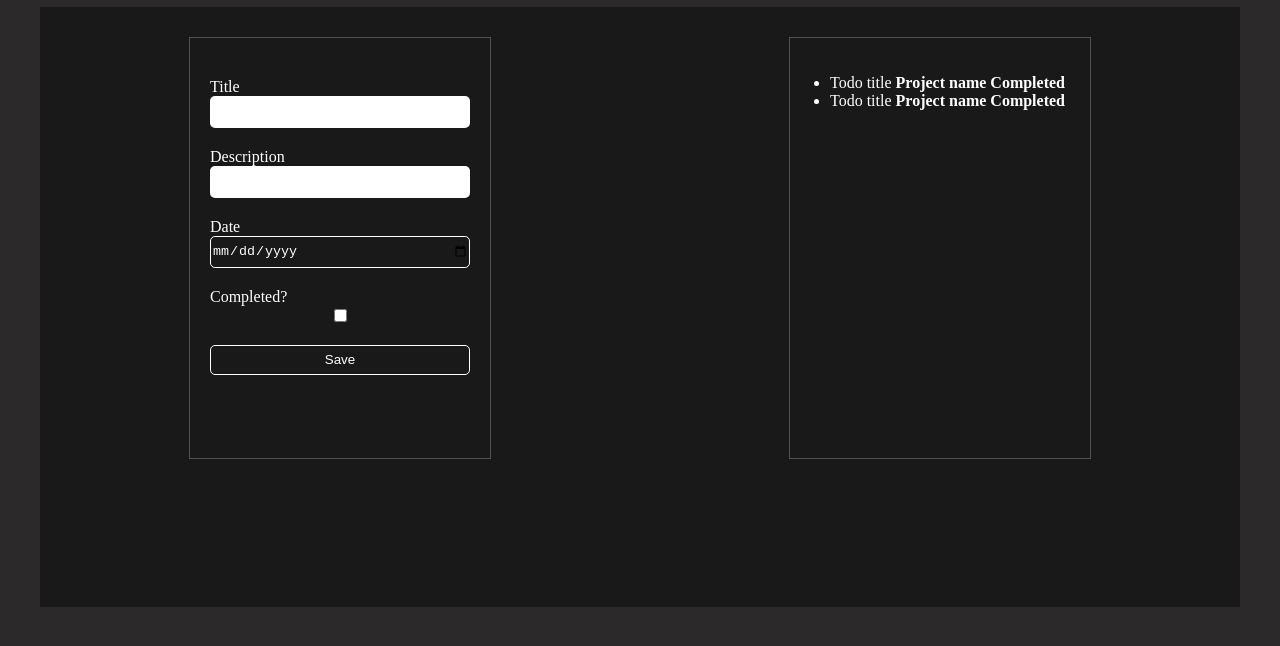
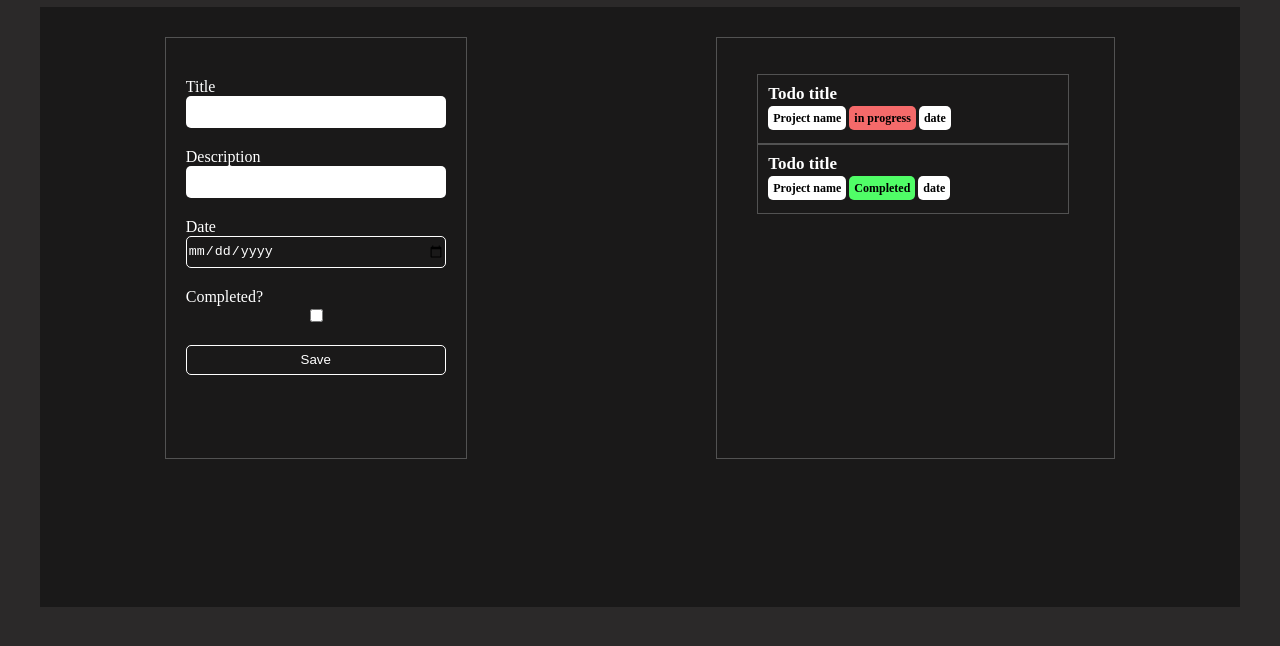
Before and after one commit to TashfeenRao/todo-js, a website built with webpack: page dist/index.html in a window 1280 px wide. Shown: the part 78-724 px from the top of the page. Built offline with nearby package versions, Linux system fonts and the light colour scheme.

Commit message:
finish the syle for list of todo

```diff
--- a/src/style.css
+++ b/src/style.css
@@ -32,9 +32,10 @@ nav ul {
   background-color: rgb(26, 25, 25);
 }
 
-.toto-form, .todo-list{
+.toto-form,
+.todo-list {
   margin-top: 30px;
-    border: 1px solid   rgb(82, 82, 82);
+  border: 1px solid rgb(82, 82, 82);
   height: 400px;
   margin-left: auto;
   margin-right: auto;
@@ -43,26 +44,60 @@ nav ul {
   padding-top: 20px;
 }
 
-form .form-input{
+form .form-input {
   display: flex;
   flex-direction: column;
- padding:20px 20px 0px 20px;
+  padding: 20px 20px 0px 20px;
 }
-.form-input #todo-title, .form-input #todo-desc, .form-input #todo-date{
-    border-radius: 5px ;
+.form-input #todo-title,
+.form-input #todo-desc,
+.form-input #todo-date {
+  border-radius: 5px;
   border: none;
   min-height: 30px;
 }
-.form-input #todo-date{
+.form-input #todo-date {
   background-color: rgb(26, 25, 25);
   color: white;
   border: 1px solid white;
 }
 
-.form-input #saver{
+.form-input #saver {
   background-color: rgb(26, 25, 25);
   border: 1px solid white;
   border-radius: 5px;
   color: white;
   min-height: 30px;
 }
+
+.list-container {
+    display: flex;
+    flex-direction: column;
+}
+
+.list-container #todo-item{
+    border: 1px solid rgb(82, 82, 82);
+    list-style: none;
+    min-width: 300px;
+    margin-right: 45px;
+    padding-bottom: 20px;
+    padding-left: 10px;
+    max-height: 50px;
+    line-height: 10px;
+    font-size: 12px;
+
+}
+
+#todo-item h2 {
+    font-size: 17px;
+}
+
+#project-name , #status, #date{
+    background-color: white;
+    color: black;
+    border-radius: 5px;
+    padding: 5px 5px 5px 5px;
+}
+
+#status{
+    background-color: rgb(80, 253, 103);}
```
Also changed, not shown: dist/index.html, dist/main.css. Lines whose indentation alone changed are shown as unchanged.
